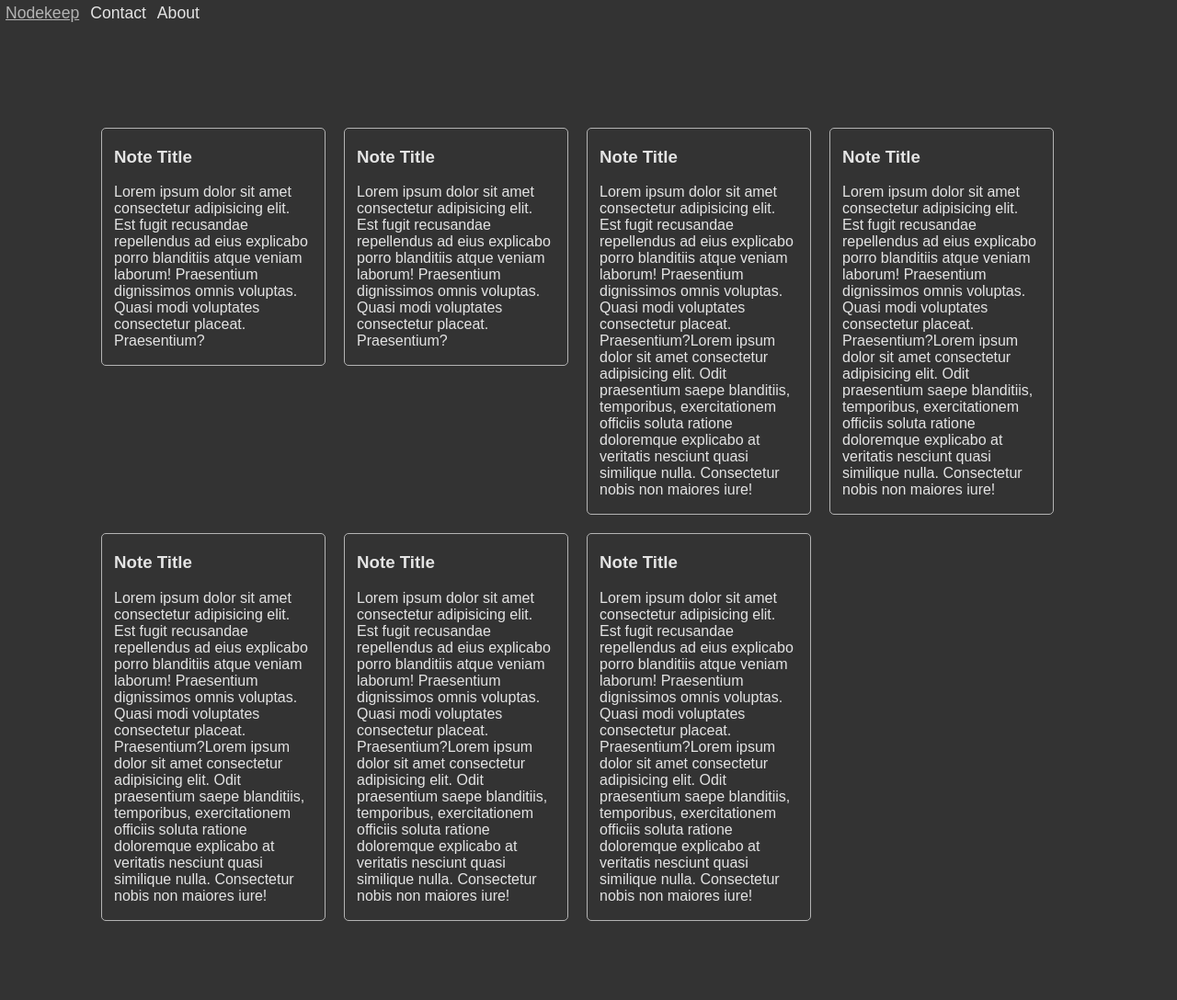
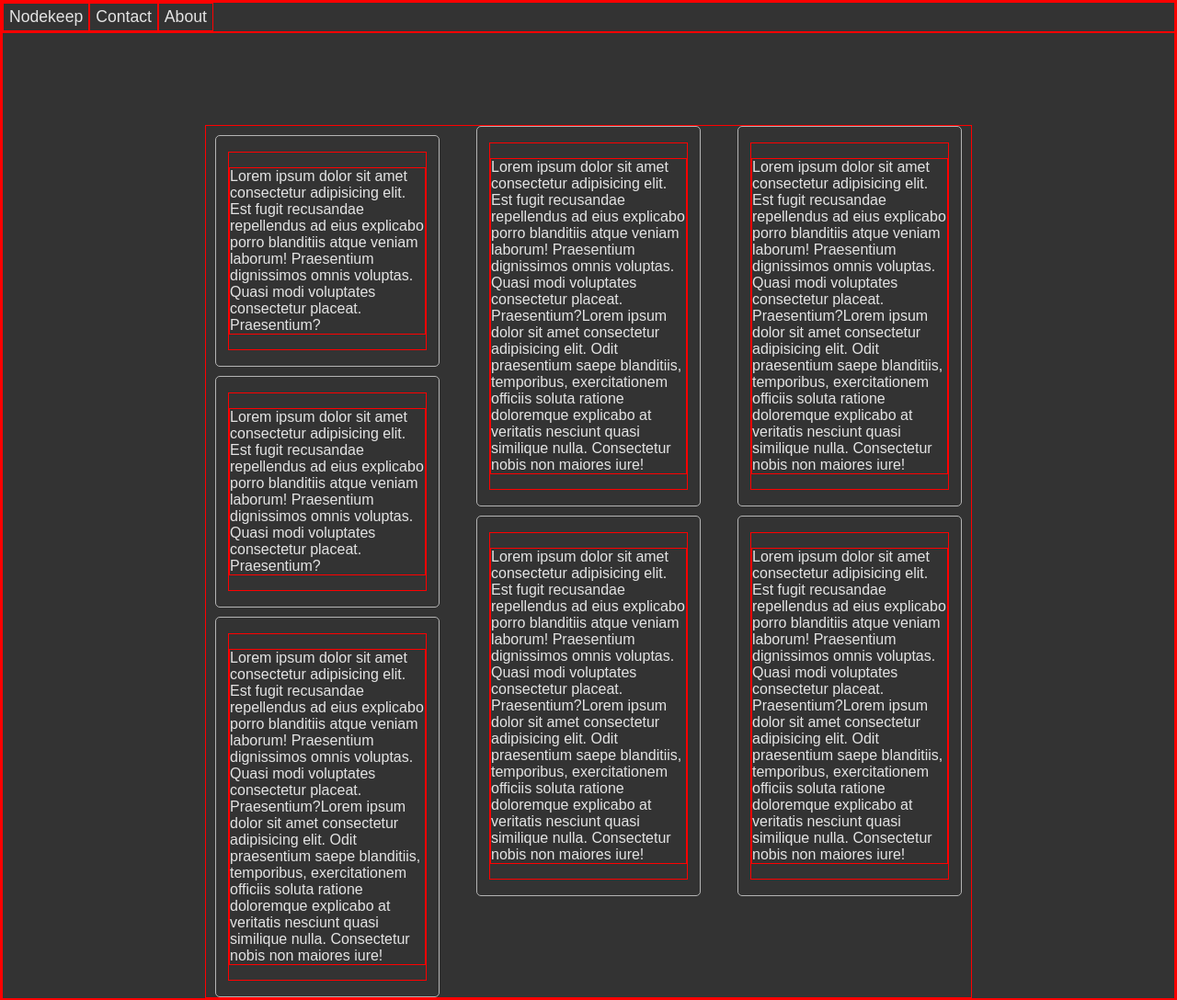
Before and after one commit to CarlosBonfim/Notekeep, a plain HTML site: page index.html in a window 1280 px wide. Shown: the whole page at 92% size. Before the commit the page ends 1012 px from the top, so only its background shows below. Drawn offline with Linux system fonts and the light colour scheme.

Commit message:
agumas alterações no layout de teste

```diff
--- a/css/styles.css
+++ b/css/styles.css
@@ -1,3 +1,6 @@
+*{
+  border: solid 1px red;
+}
 :root {
   --background: #333333;
   --navbarLink: #e4e4e4;
@@ -34,14 +37,16 @@ body {
   padding-top: 100px;
   display: flex;
   justify-content: center;
-  padding-left: 100px;
-  padding-right: 100px;
+  padding-left: 20px;
+  padding-right: 20px;
 }
 .notes {
-  display: flex;
+  /* display: flex;
   flex-direction: row;
   flex-wrap: wrap;
-  align-items: flex-start;
+  align-items: flex-start;  */
+  column-count: 3;
+  column-gap: 20px;
 }
 .note {
   padding: 1px;
@@ -50,6 +55,7 @@ body {
   border: solid 1px #b4b4b4;
   border-radius: 5px;
   min-height: 76px;
+  break-inside: avoid;
 }
 .noteContent {
   margin: 16px 12px;
--- a/index.html
+++ b/index.html
@@ -21,43 +21,36 @@
     <div class="notes">
       <div class="note">
         <div class="noteContent">
-          <h3 class="noteTitle">Note Title</h3>
           <p class="nodeText">Lorem ipsum dolor sit amet consectetur adipisicing elit. Est fugit recusandae repellendus ad eius explicabo porro blanditiis atque veniam laborum! Praesentium dignissimos omnis voluptas. Quasi modi voluptates consectetur placeat. Praesentium?</p>
         </div>
       </div>
       <div class="note">
         <div class="noteContent">
-          <h3 class="noteTitle">Note Title</h3>
           <p class="nodeText">Lorem ipsum dolor sit amet consectetur adipisicing elit. Est fugit recusandae repellendus ad eius explicabo porro blanditiis atque veniam laborum! Praesentium dignissimos omnis voluptas. Quasi modi voluptates consectetur placeat. Praesentium?</p>
         </div>
       </div>
       <div class="note">
         <div class="noteContent">
-          <h3 class="noteTitle">Note Title</h3>
           <p class="nodeText">Lorem ipsum dolor sit amet consectetur adipisicing elit. Est fugit recusandae repellendus ad eius explicabo porro blanditiis atque veniam laborum! Praesentium dignissimos omnis voluptas. Quasi modi voluptates consectetur placeat. Praesentium?Lorem ipsum dolor sit amet consectetur adipisicing elit. Odit praesentium saepe blanditiis, temporibus, exercitationem officiis soluta ratione doloremque explicabo at veritatis nesciunt quasi similique nulla. Consectetur nobis non maiores iure!</p>
         </div>
       </div>
       <div class="note">
         <div class="noteContent">
-          <h3 class="noteTitle">Note Title</h3>
           <p class="nodeText">Lorem ipsum dolor sit amet consectetur adipisicing elit. Est fugit recusandae repellendus ad eius explicabo porro blanditiis atque veniam laborum! Praesentium dignissimos omnis voluptas. Quasi modi voluptates consectetur placeat. Praesentium?Lorem ipsum dolor sit amet consectetur adipisicing elit. Odit praesentium saepe blanditiis, temporibus, exercitationem officiis soluta ratione doloremque explicabo at veritatis nesciunt quasi similique nulla. Consectetur nobis non maiores iure!</p>
         </div>
       </div>
       <div class="note">
         <div class="noteContent">
-          <h3 class="noteTitle">Note Title</h3>
           <p class="nodeText">Lorem ipsum dolor sit amet consectetur adipisicing elit. Est fugit recusandae repellendus ad eius explicabo porro blanditiis atque veniam laborum! Praesentium dignissimos omnis voluptas. Quasi modi voluptates consectetur placeat. Praesentium?Lorem ipsum dolor sit amet consectetur adipisicing elit. Odit praesentium saepe blanditiis, temporibus, exercitationem officiis soluta ratione doloremque explicabo at veritatis nesciunt quasi similique nulla. Consectetur nobis non maiores iure!</p>
         </div>
       </div>
       <div class="note">
         <div class="noteContent">
-          <h3 class="noteTitle">Note Title</h3>
           <p class="nodeText">Lorem ipsum dolor sit amet consectetur adipisicing elit. Est fugit recusandae repellendus ad eius explicabo porro blanditiis atque veniam laborum! Praesentium dignissimos omnis voluptas. Quasi modi voluptates consectetur placeat. Praesentium?Lorem ipsum dolor sit amet consectetur adipisicing elit. Odit praesentium saepe blanditiis, temporibus, exercitationem officiis soluta ratione doloremque explicabo at veritatis nesciunt quasi similique nulla. Consectetur nobis non maiores iure!</p>
         </div>
       </div>
       <div class="note">
         <div class="noteContent">
-          <h3 class="noteTitle">Note Title</h3>
           <p class="nodeText">Lorem ipsum dolor sit amet consectetur adipisicing elit. Est fugit recusandae repellendus ad eius explicabo porro blanditiis atque veniam laborum! Praesentium dignissimos omnis voluptas. Quasi modi voluptates consectetur placeat. Praesentium?Lorem ipsum dolor sit amet consectetur adipisicing elit. Odit praesentium saepe blanditiis, temporibus, exercitationem officiis soluta ratione doloremque explicabo at veritatis nesciunt quasi similique nulla. Consectetur nobis non maiores iure!</p>
         </div>
       </div>
```
